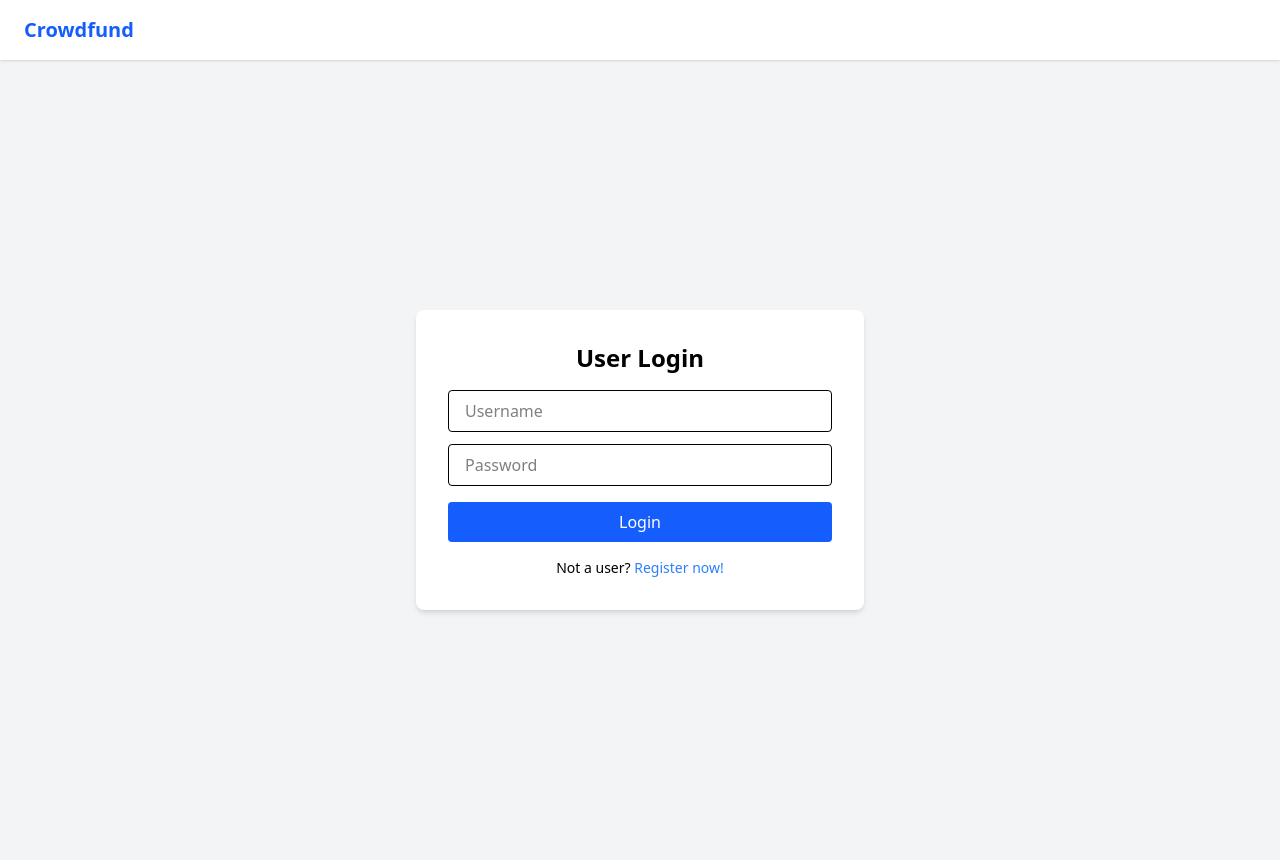
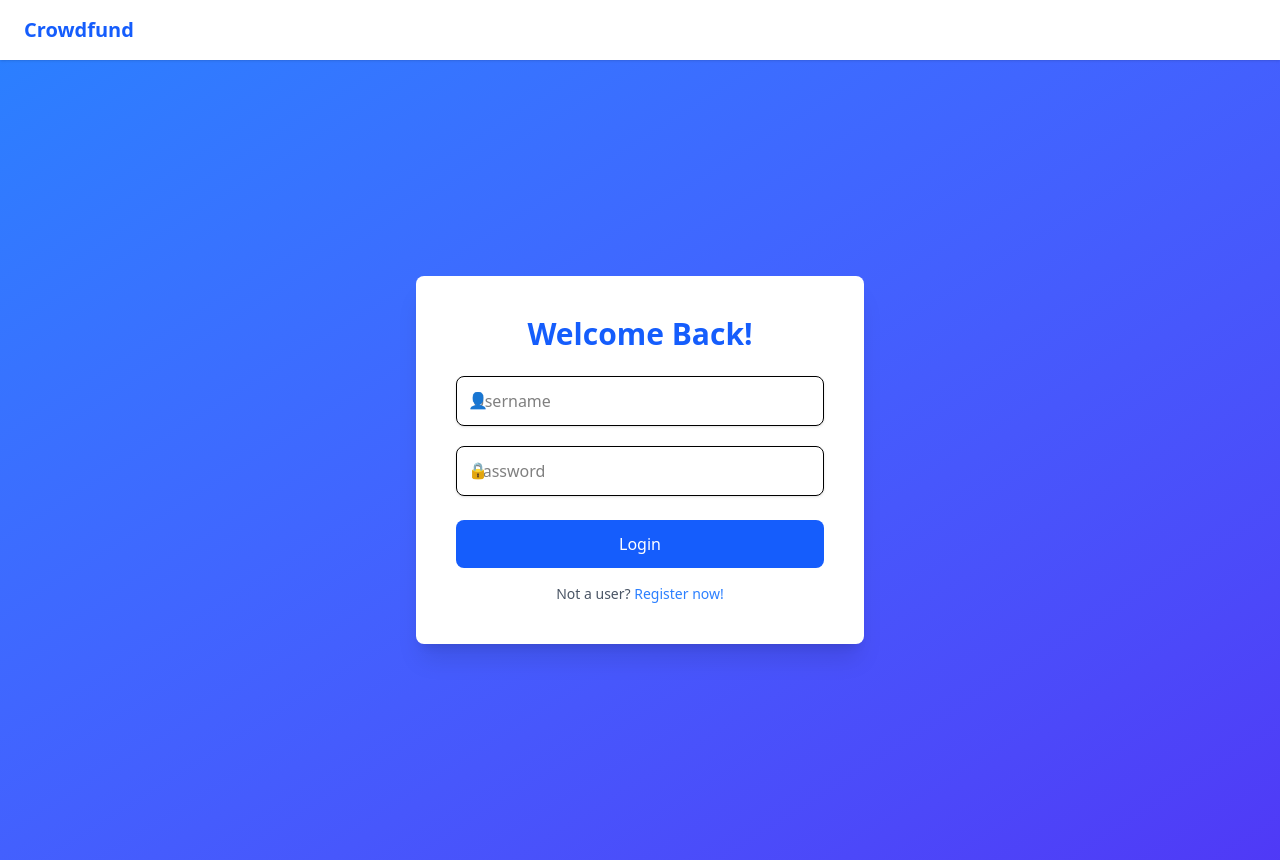
Before and after one commit to Mishra-Roshan/NewProject, a React (Vite) app in the folder Frontend-Charity/: page /user-login in a window 1280 px wide. Built offline with nearby package versions, Linux system fonts and the light colour scheme.

Commit message:
Enhanced UI

```diff
--- a/Frontend-Charity/src/components/auth/UserLogin.jsx
+++ b/Frontend-Charity/src/components/auth/UserLogin.jsx
@@ -5,10 +5,12 @@ import { loginUser } from '../../api/auth'; // adjust path if needed
 const UserLogin = () => {
   const [username, setUsername] = useState('');
   const [password, setPassword] = useState('');
+  const [isLoading, setIsLoading] = useState(false);
   const navigate = useNavigate();
 
   const handleLogin = async (e) => {
     e.preventDefault();
+    setIsLoading(true);  // Show loading spinner
 
     try {
       const response = await loginUser({ username, password });
@@ -20,39 +22,53 @@ const UserLogin = () => {
     } catch (error) {
       console.error('Login failed:', error);
       alert('Invalid credentials. Please try again.');
+    } finally {
+      setIsLoading(false);  // Hide loading spinner
     }
   };
 
   return (
-    <div className="min-h-screen flex justify-center items-center bg-gray-100">
-      <form onSubmit={handleLogin} className="bg-white p-8 rounded-lg shadow-md w-full max-w-md">
-        <h2 className="text-2xl font-semibold mb-4 text-center">User Login</h2>
+    <div className="min-h-screen flex justify-center items-center bg-gradient-to-br from-blue-500 to-indigo-600">
+      <form onSubmit={handleLogin} className="bg-white p-10 rounded-lg shadow-xl w-full max-w-md">
+        <h2 className="text-3xl font-semibold mb-6 text-center text-blue-600">Welcome Back!</h2>
 
+        <div className="relative mb-5">
           <input
             type="text"
             placeholder="Username"
-          className="w-full mb-3 px-4 py-2 border rounded"
+            className="w-full px-4 py-3 border rounded-lg shadow-sm focus:outline-none focus:ring-2 focus:ring-blue-500"
             value={username}
             onChange={(e) => setUsername(e.target.value)}
             required
           />
+          <span className="absolute left-3 top-3 text-gray-500">👤</span>
+        </div>
+
+        <div className="relative mb-6">
           <input
             type="password"
             placeholder="Password"
-          className="w-full mb-4 px-4 py-2 border rounded"
+            className="w-full px-4 py-3 border rounded-lg shadow-sm focus:outline-none focus:ring-2 focus:ring-blue-500"
             value={password}
             onChange={(e) => setPassword(e.target.value)}
             required
           />
+          <span className="absolute left-3 top-3 text-gray-500">🔒</span>
+        </div>
 
         <button
           type="submit"
-          className="w-full bg-blue-600 text-white py-2 rounded hover:bg-blue-700"
+          className="w-full bg-blue-600 text-white py-3 rounded-lg hover:bg-blue-700 transition duration-300"
+          disabled={isLoading}  // Disable button while loading
         >
-          Login
+          {isLoading ? (
+            <span>Loading...</span>
+          ) : (
+            'Login'
+          )}
         </button>
 
-        <p className="text-sm mt-4 text-center">
+        <p className="text-sm mt-4 text-center text-gray-600">
           Not a user?{' '}
           <Link to="/user-register" className="text-blue-500 hover:underline">
             Register now!
--- a/Frontend-Charity/src/pages/Login.jsx
+++ b/Frontend-Charity/src/pages/Login.jsx
@@ -3,7 +3,7 @@ import { useNavigate, Link } from 'react-router-dom';
 import axios from 'axios';
 
 const Login = () => {
-  const [email, setEmail] = useState(''); // Change variable to 'username'
+  const [email, setEmail] = useState('');
   const [password, setPassword] = useState('');
   const role = localStorage.getItem('selectedRole') || 'donor';
   const navigate = useNavigate();
@@ -12,20 +12,17 @@ const Login = () => {
     e.preventDefault();
     try {
       const response = await axios.post('http://localhost:8000/org/auth/login/', {
-        email: email, // Sending username instead of email
+        email: email,
         password: password,
       });
 
       const { access, refresh } = response.data;
 
-      // Save tokens in localStorage
       localStorage.setItem('accessToken', access);
       localStorage.setItem('refreshToken', refresh);
       localStorage.setItem('isLoggedIn', 'true');
 
-      // Redirect based on role
       navigate('/campaigns');
-
     } catch (error) {
       console.error('Login failed:', error);
       const errorMsg =
@@ -35,38 +32,62 @@ const Login = () => {
   };
 
   return (
-    <div className="min-h-screen flex justify-center items-center bg-gray-100">
-      <form onSubmit={handleLogin} className="bg-white p-8 rounded-lg shadow-md w-full max-w-md">
-        <h2 className="text-2xl font-semibold mb-4 text-center capitalize">Login as Organization</h2>
+    <div
+      className="min-h-screen flex items-center justify-center bg-cover bg-center"
+      style={{
+        backgroundImage:
+          "url('https://images.unsplash.com/photo-1509099836639-18ba1795216d?q=80&w=1931&auto=format&fit=crop&ixlib=rb-4.0.3&ixid=M3wxMjA3fDB8MHxwaG90by1wYWdlfHx8fGVufDB8fHx8fA%3D%3D')",
+      }}
+    >
+      <div className="backdrop-blur-sm bg-white/40 p-10 rounded-3xl shadow-2xl w-full max-w-md border border-white/50">
+        <h2 className="text-4xl font-extrabold text-center mb-8 text-gray-800">
+          Organization Login
+        </h2>
 
+        <form onSubmit={handleLogin} className="space-y-6">
+          <div>
+            <label className="block mb-2 text-gray-700 font-semibold">
+              Email
+            </label>
             <input
-          type="text" // This is now a username field
-          placeholder="Email"
-          className="w-full mb-3 px-4 py-2 border rounded"
-          value={email} // Bind to 'username' state
-          onChange={(e) => setEmail(e.target.value)} // Update state on change
+              type="text"
+              placeholder="Enter your email"
+              className="w-full px-4 py-3 border rounded-xl focus:ring-4 focus:ring-blue-300 focus:outline-none"
+              value={email}
+              onChange={(e) => setEmail(e.target.value)}
               required
             />
+          </div>
+
+          <div>
+            <label className="block mb-2 text-gray-700 font-semibold">
+              Password
+            </label>
             <input
               type="password"
-          placeholder="Password"
-          className="w-full mb-4 px-4 py-2 border rounded"
+              placeholder="Enter your password"
+              className="w-full px-4 py-3 border rounded-xl focus:ring-4 focus:ring-rose-300 focus:outline-none"
               value={password}
               onChange={(e) => setPassword(e.target.value)}
               required
             />
+          </div>
 
-        <button type="submit" className="w-full bg-blue-600 text-white py-2 rounded hover:bg-blue-700">
+          <button
+            type="submit"
+            className="w-full bg-blue-600 hover:bg-blue-700 text-white py-3 rounded-xl font-semibold transition duration-300"
+          >
             Login
           </button>
+        </form>
 
-        <p className="text-sm mt-4 text-center">
-          Not a user?{' '}
-          <Link to="/register" className="text-blue-500 hover:underline">
-            Register now!
+        <p className="text-sm mt-6 text-center text-gray-700 font-semibold">
+          Don't have an account?{' '}
+          <Link to="/register" className="text-blue-600 hover:underline">
+            Register now
           </Link>
         </p>
-      </form>
+      </div>
     </div>
   );
 };
```
Lines whose indentation alone changed are shown as unchanged.
